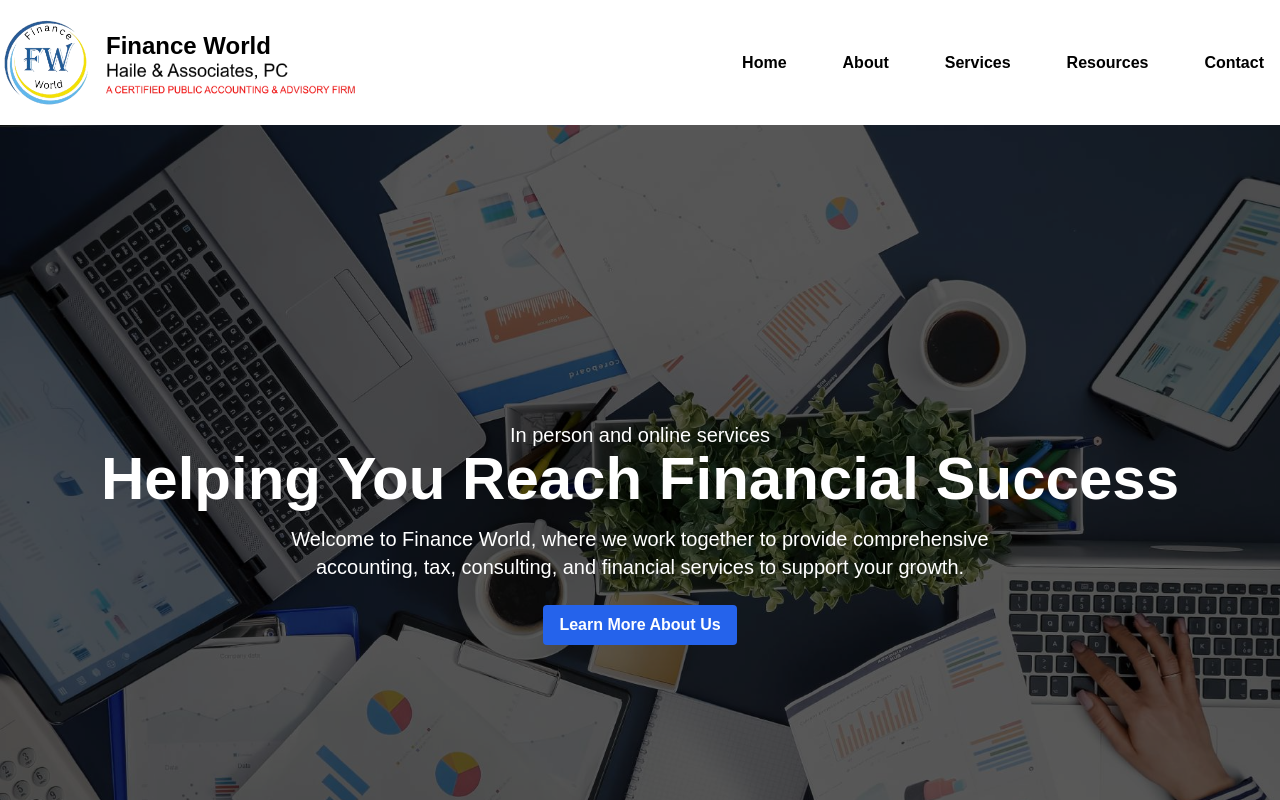
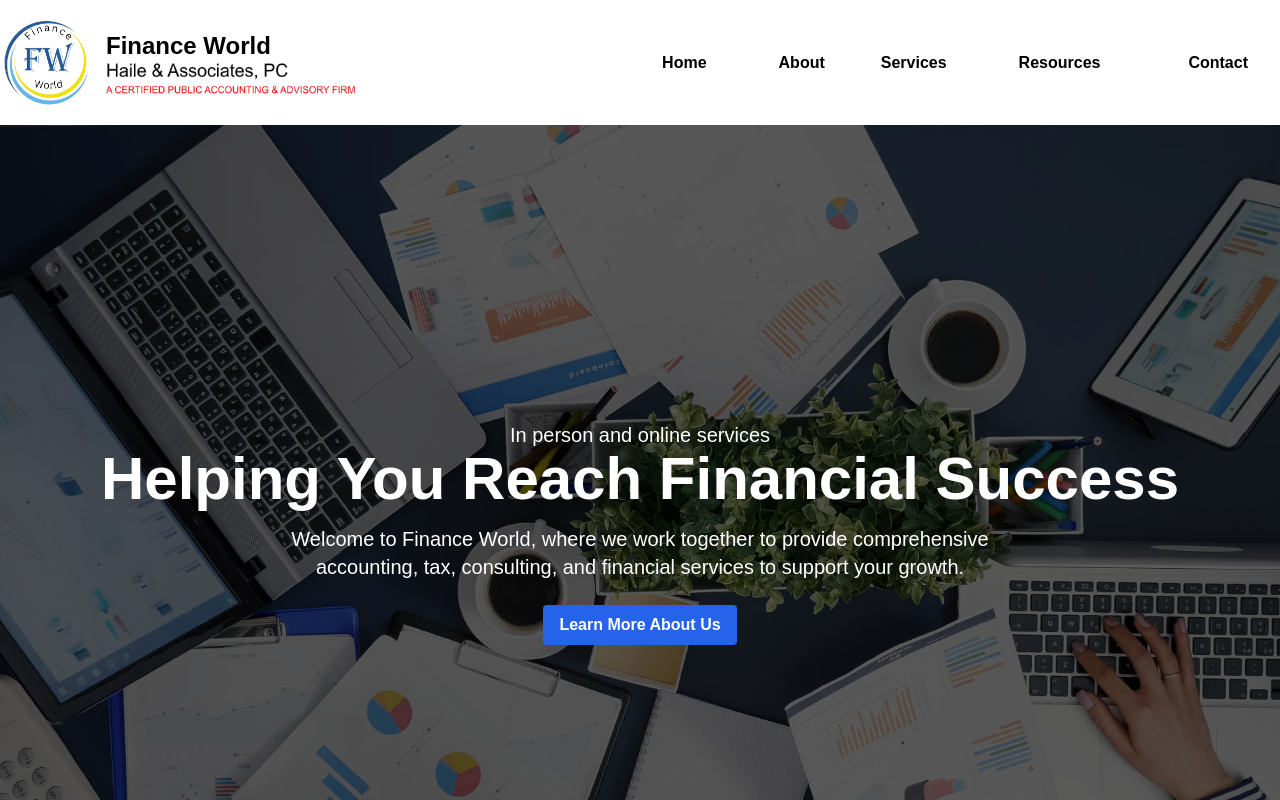
Before and after one commit to Nebiyou79/haile, a Next.js app: page / in a window 1280 px wide. Shown: the top 800 px of the page. Built offline with nearby package versions, Linux system fonts and the light colour scheme.

Commit message:
footer an navbar

```diff
--- a/src/components/Navbar.tsx
+++ b/src/components/Navbar.tsx
@@ -5,7 +5,7 @@ import Image from 'next/image';
 const Navbar = () => {
   const [menuOpen, setMenuOpen] = useState(false);
   const [servicesDropdownOpen, setServicesDropdownOpen] = useState(false);
-  const dropdownRef = useRef<HTMLLIElement>(null);  // Dropdown reference with type
+  const dropdownRef = useRef<HTMLDivElement>(null);
 
   // Toggle mobile menu
   const toggleMenu = () => {
@@ -18,13 +18,13 @@ const Navbar = () => {
   };
 
   // Close dropdown when clicking outside
-  const handleClickOutside = (event: MouseEvent) => {  // Event type specified
-    if (dropdownRef.current && !dropdownRef.current.contains(event.target as Node)) {
-      setServicesDropdownOpen(false);
-    }
-  };
+  useEffect(() => {
+    const handleClickOutside = (event: MouseEvent) => {
+      if (dropdownRef.current && !dropdownRef.current.contains(event.target as Node)) {
+        setServicesDropdownOpen(false);
+      }
+    };
 
-  useEffect(() => {
     document.addEventListener('mousedown', handleClickOutside);
     return () => {
       document.removeEventListener('mousedown', handleClickOutside);
@@ -69,7 +69,7 @@ const Navbar = () => {
         <ul className="hidden md:flex md:space-x-6">
           <li>
             <button className="text-black font-semibold py-2 px-4 rounded hover:bg-blue-700 transition-all duration-300">
-              <Link href="/" >
+              <Link href="/" className="text-black font-semibold py-2 px-4 rounded hover:bg-blue-700 transition-all duration-300">
                 Home
               </Link>
             </button>
@@ -83,7 +83,7 @@ const Navbar = () => {
           </li>
 
           {/* Services Dropdown */}
-          <li className="relative" ref={dropdownRef}>
+          <li className="relative">
             <button
               onClick={toggleServicesDropdown}
               className="text-black font-semibold py-2 px-4 rounded hover:bg-blue-700 transition-all duration-300"
@@ -125,20 +125,21 @@ const Navbar = () => {
 
           <li>
             <button className="text-black font-semibold py-2 px-4 rounded hover:bg-blue-700 transition-all duration-300">
-              <Link href="/resources">
+              <Link href="/resources" className="text-black font-semibold py-2 px-4 rounded hover:bg-blue-700 transition-all duration-300">
                 Resources
               </Link>
             </button>
           </li>
           <li>
             <button className="text-black font-semibold py-2 px-4 rounded hover:bg-blue-700 transition-all duration-300">
-              <Link href="/contact">
+              <Link href="/contact" className="text-black font-semibold py-2 px-4 rounded hover:bg-blue-700 transition-all duration-300">
                 Contact
               </Link>
             </button>
           </li>
         </ul>
       </div>
+
       {/* Mobile Menu Links */}
       {menuOpen && (
         <div className="md:hidden mt-4">
@@ -151,7 +152,7 @@ const Navbar = () => {
             </Link>
 
             {/* Mobile Dropdown for Services */}
-            <div className="text-center">
+            <div className="text-center" ref={dropdownRef}>
               <button
                 onClick={toggleServicesDropdown}
                 className="w-full text-black font-semibold py-4 px-6 bg-blue-600 hover:bg-blue-700 transition-all duration-300 rounded-md"
@@ -160,13 +161,13 @@ const Navbar = () => {
               </button>
               {servicesDropdownOpen && (
                 <div className="space-y-2 mt-2">
-                  <Link href="/services/small-business-accounting" className="block text-black font-semibold py-2 px-6 bg-blue-600 hover:bg-blue-700 transition-all duration-300 rounded-md text-center">
+                  <Link href="/services/small-business-accounting" className="block text-black font-semibold py-2 px-6 bg-blue-600 hover:bg-blue-700 transition-all duration-300 rounded-md text-center" onClick={(e) => { e.stopPropagation(); setServicesDropdownOpen(false); }}>
                     Small Business Accounting
                   </Link>
-                  <Link href="/services/tax-service" className="block text-black font-semibold py-2 px-6 bg-blue-600 hover:bg-blue-700 transition-all duration-300 rounded-md text-center">
+                  <Link href="/services/tax-service" className="block text-black font-semibold py-2 px-6 bg-blue-600 hover:bg-blue-700 transition-all duration-300 rounded-md text-center" onClick={(e) => { e.stopPropagation(); setServicesDropdownOpen(false); }}>
                     Tax Service
                   </Link>
-                  <Link href="/services/financial-consulting" className="block text-black font-semibold py-2 px-6 bg-blue-600 hover:bg-blue-700 transition-all duration-300 rounded-md text-center">
+                  <Link href="/services/financial-consulting" className="block text-black font-semibold py-2 px-6 bg-blue-600 hover:bg-blue-700 transition-all duration-300 rounded-md text-center" onClick={(e) => { e.stopPropagation(); setServicesDropdownOpen(false); }}>
                     Financial Consulting
                   </Link>
                 </div>
```
